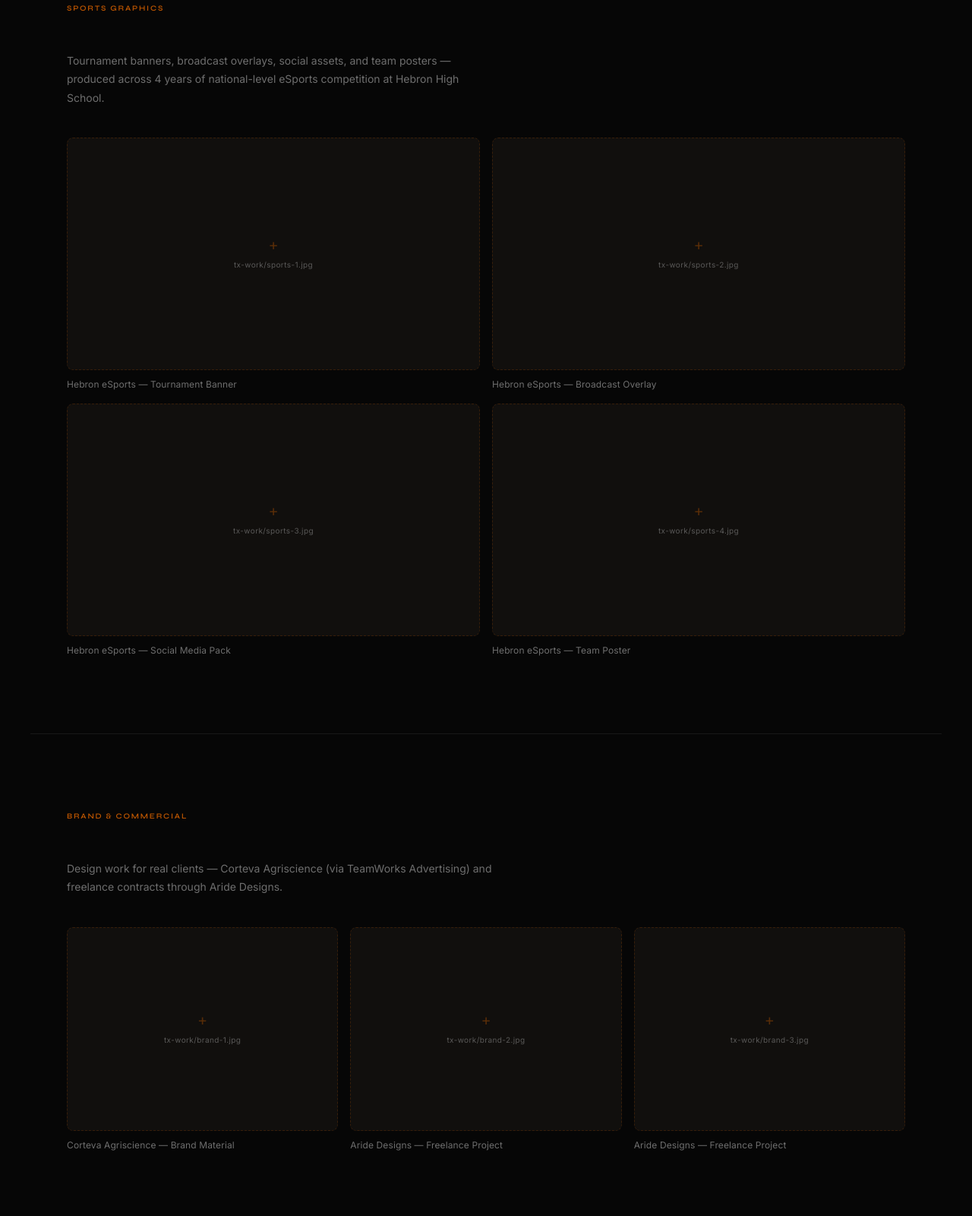
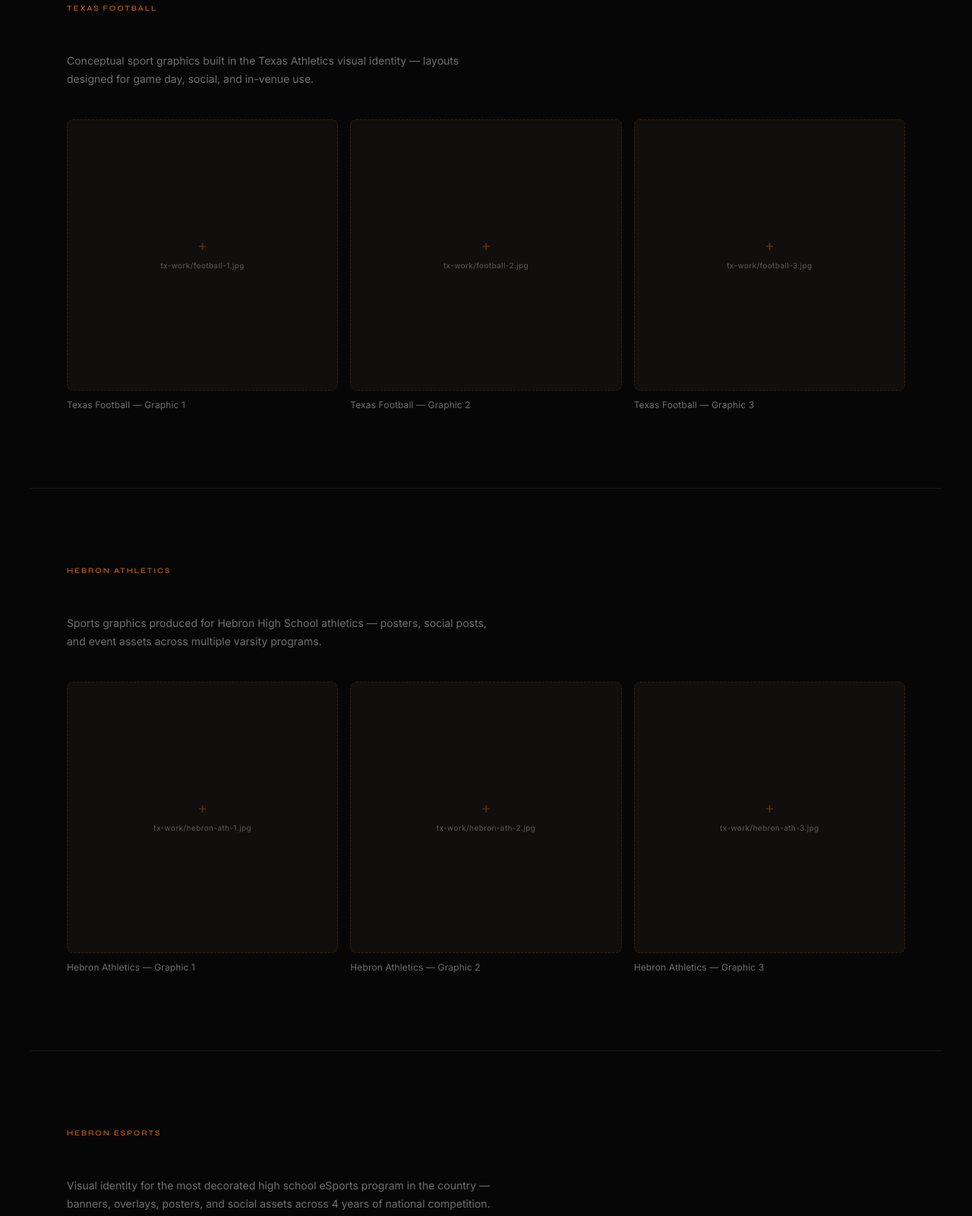
Before and after one commit to akshaykondala/portfolio, a website: page texas-athletics.html in a window 1280 px wide. Shown: the part 2521-4121 px from the top of the page at 76% size. Drawn offline with Linux system fonts and the light colour scheme.

Commit message:
add Texas Athletics nav/hero buttons; restructure application page work sections
Co-Authored-By: Claude Sonnet 4.6 <noreply@anthropic.com>

```diff
--- a/script.js
+++ b/script.js
@@ -55,6 +55,7 @@ const cursorEl = document.getElementById('heroCursor');
 const subEl    = document.getElementById('heroSub');
 const metaEl   = document.getElementById('heroMeta');
 const ctaEl    = document.getElementById('heroCta');
+const taBtnEl  = document.getElementById('heroBtnTA');
 const scrollEl = document.getElementById('heroScroll');
 
 function type(el, text, speed, onDone) {
@@ -76,7 +77,7 @@ setTimeout(() => {
     setTimeout(() => {
       cursorEl.style.display = 'none';
 
-      gsap.to([subEl, metaEl, ctaEl, scrollEl], {
+      gsap.to([subEl, metaEl, ctaEl, taBtnEl, scrollEl], {
         opacity: 1,
         y: 0,
         duration: 0.85,
--- a/texas-athletics.css
+++ b/texas-athletics.css
@@ -182,6 +182,7 @@ img { display: block; max-width: 100%; }
 }
 .ar-16-9 { aspect-ratio: 16 / 9; }
 .ar-4-3  { aspect-ratio: 4  / 3; }
+.ar-1-1  { aspect-ratio: 1; }
 
 .wph {
   position: absolute; inset: 0;
--- a/texas-athletics.html
+++ b/texas-athletics.html
@@ -13,16 +13,20 @@
     ║                                                              ║
     ║  1. Create a folder named  tx-work  next to this file        ║
     ║                                                              ║
-    ║  SPORTS GRAPHICS  (16:9 or wider landscape recommended)      ║
-    ║    tx-work/sports-1.jpg   Tournament banner / header         ║
-    ║    tx-work/sports-2.jpg   Broadcast overlay / stream art     ║
-    ║    tx-work/sports-3.jpg   Social media graphic               ║
-    ║    tx-work/sports-4.jpg   Team poster / promo asset          ║
+    ║  TEXAS FOOTBALL  (1000×1000 square)                          ║
+    ║    tx-work/football-1.jpg   Graphic 1                        ║
+    ║    tx-work/football-2.jpg   Graphic 2                        ║
+    ║    tx-work/football-3.jpg   Graphic 3                        ║
     ║                                                              ║
-    ║  BRAND & COMMERCIAL  (any aspect ratio)                      ║
-    ║    tx-work/brand-1.jpg    Corteva / TeamWorks project        ║
-    ║    tx-work/brand-2.jpg    Aride Designs — freelance          ║
-    ║    tx-work/brand-3.jpg    Aride Designs — freelance          ║
+    ║  HEBRON ATHLETICS  (1000×1000 square)                        ║
+    ║    tx-work/hebron-ath-1.jpg   Graphic 1                      ║
+    ║    tx-work/hebron-ath-2.jpg   Graphic 2                      ║
+    ║    tx-work/hebron-ath-3.jpg   Graphic 3                      ║
+    ║                                                              ║
+    ║  HEBRON ESPORTS  (1000×1000 square)                          ║
+    ║    tx-work/esports-1.jpg   Graphic 1                         ║
+    ║    tx-work/esports-2.jpg   Graphic 2                         ║
+    ║    tx-work/esports-3.jpg   Graphic 3                         ║
     ║                                                              ║
     ║  GAMING CONTENT  (16:9 recommended)                          ║
     ║    tx-work/gaming-1.jpg   Banner or channel art              ║
@@ -87,75 +91,100 @@
     </div>
   </div>
 
-  <!-- SPORTS GRAPHICS -->
+  <!-- TEXAS FOOTBALL -->
   <div class="ta-wrap">
-    <div class="sect-label ta-fade">Sports Graphics</div>
-    <p class="work-desc ta-fade">Tournament banners, broadcast overlays, social assets, and team posters — produced across 4 years of national-level eSports competition at Hebron High School.</p>
-    <div class="wgrid wgrid-2x2">
+    <div class="sect-label ta-fade">Texas Football</div>
+    <p class="work-desc ta-fade">Conceptual sport graphics built in the Texas Athletics visual identity — layouts designed for game day, social, and in-venue use.</p>
+    <div class="wgrid wgrid-3">
 
       <div class="wslot">
-        <div class="wslot-wrap ar-16-9">
-          <div class="wph"><span class="wph-icon">+</span><span class="wph-name">tx-work/sports-1.jpg</span></div>
-          <img src="./tx-work/sports-1.jpg" alt="Tournament banner" class="wimg" onerror="this.style.display='none'" />
+        <div class="wslot-wrap ar-1-1">
+          <div class="wph"><span class="wph-icon">+</span><span class="wph-name">tx-work/football-1.jpg</span></div>
+          <img src="./tx-work/football-1.jpg" alt="Texas Football graphic 1" class="wimg" onerror="this.style.display='none'" />
         </div>
-        <p class="wcap">Hebron eSports — Tournament Banner</p>
+        <p class="wcap">Texas Football — Graphic 1</p>
       </div>
 
       <div class="wslot">
-        <div class="wslot-wrap ar-16-9">
-          <div class="wph"><span class="wph-icon">+</span><span class="wph-name">tx-work/sports-2.jpg</span></div>
-          <img src="./tx-work/sports-2.jpg" alt="Broadcast overlay" class="wimg" onerror="this.style.display='none'" />
+        <div class="wslot-wrap ar-1-1">
+          <div class="wph"><span class="wph-icon">+</span><span class="wph-name">tx-work/football-2.jpg</span></div>
+          <img src="./tx-work/football-2.jpg" alt="Texas Football graphic 2" class="wimg" onerror="this.style.display='none'" />
         </div>
-        <p class="wcap">Hebron eSports — Broadcast Overlay</p>
+        <p class="wcap">Texas Football — Graphic 2</p>
       </div>
 
       <div class="wslot">
-        <div class="wslot-wrap ar-16-9">
-          <div class="wph"><span class="wph-icon">+</span><span class="wph-name">tx-work/sports-3.jpg</span></div>
-          <img src="./tx-work/sports-3.jpg" alt="Social media graphic" class="wimg" onerror="this.style.display='none'" />
+        <div class="wslot-wrap ar-1-1">
+          <div class="wph"><span class="wph-icon">+</span><span class="wph-name">tx-work/football-3.jpg</span></div>
+          <img src="./tx-work/football-3.jpg" alt="Texas Football graphic 3" class="wimg" onerror="this.style.display='none'" />
         </div>
-        <p class="wcap">Hebron eSports — Social Media Pack</p>
-      </div>
-
-      <div class="wslot">
-        <div class="wslot-wrap ar-16-9">
-          <div class="wph"><span class="wph-icon">+</span><span class="wph-name">tx-work/sports-4.jpg</span></div>
-          <img src="./tx-work/sports-4.jpg" alt="Team poster" class="wimg" onerror="this.style.display='none'" />
-        </div>
-        <p class="wcap">Hebron eSports — Team Poster</p>
+        <p class="wcap">Texas Football — Graphic 3</p>
       </div>
 
     </div>
   </div>
 
-  <!-- BRAND & COMMERCIAL -->
+  <!-- HEBRON ATHLETICS -->
   <div class="ta-wrap">
-    <div class="sect-label ta-fade">Brand & Commercial</div>
-    <p class="work-desc ta-fade">Design work for real clients — Corteva Agriscience (via TeamWorks Advertising) and freelance contracts through Aride Designs.</p>
+    <div class="sect-label ta-fade">Hebron Athletics</div>
+    <p class="work-desc ta-fade">Sports graphics produced for Hebron High School athletics — posters, social posts, and event assets across multiple varsity programs.</p>
     <div class="wgrid wgrid-3">
 
       <div class="wslot">
-        <div class="wslot-wrap ar-4-3">
-          <div class="wph"><span class="wph-icon">+</span><span class="wph-name">tx-work/brand-1.jpg</span></div>
-          <img src="./tx-work/brand-1.jpg" alt="Corteva brand work" class="wimg" onerror="this.style.display='none'" />
+        <div class="wslot-wrap ar-1-1">
+          <div class="wph"><span class="wph-icon">+</span><span class="wph-name">tx-work/hebron-ath-1.jpg</span></div>
+          <img src="./tx-work/hebron-ath-1.jpg" alt="Hebron Athletics graphic 1" class="wimg" onerror="this.style.display='none'" />
         </div>
-        <p class="wcap">Corteva Agriscience — Brand Material</p>
+        <p class="wcap">Hebron Athletics — Graphic 1</p>
       </div>
 
       <div class="wslot">
-        <div class="wslot-wrap ar-4-3">
-          <div class="wph"><span class="wph-icon">+</span><span class="wph-name">tx-work/brand-2.jpg</span></div>
-          <img src="./tx-work/brand-2.jpg" alt="Aride Designs project" class="wimg" onerror="this.style.display='none'" />
+        <div class="wslot-wrap ar-1-1">
+          <div class="wph"><span class="wph-icon">+</span><span class="wph-name">tx-work/hebron-ath-2.jpg</span></div>
+          <img src="./tx-work/hebron-ath-2.jpg" alt="Hebron Athletics graphic 2" class="wimg" onerror="this.style.display='none'" />
         </div>
-        <p class="wcap">Aride Designs — Freelance Project</p>
+        <p class="wcap">Hebron Athletics — Graphic 2</p>
       </div>
 
       <div class="wslot">
-        <div class="wslot-wrap ar-4-3">
-          <div class="wph"><span class="wph-icon">+</span><span class="wph-name">tx-work/brand-3.jpg</span></div>
-          <img src="./tx-work/brand-3.jpg" alt="Aride Designs project" class="wimg" onerror="this.style.display='none'" />
+        <div class="wslot-wrap ar-1-1">
+          <div class="wph"><span class="wph-icon">+</span><span class="wph-name">tx-work/hebron-ath-3.jpg</span></div>
+          <img src="./tx-work/hebron-ath-3.jpg" alt="Hebron Athletics graphic 3" class="wimg" onerror="this.style.display='none'" />
         </div>
-        <p class="wcap">Aride Designs — Freelance Project</p>
+        <p class="wcap">Hebron Athletics — Graphic 3</p>
+      </div>
+
+    </div>
+  </div>
+
+  <!-- HEBRON ESPORTS -->
+  <div class="ta-wrap">
+    <div class="sect-label ta-fade">Hebron eSports</div>
+    <p class="work-desc ta-fade">Visual identity for the most decorated high school eSports program in the country — banners, overlays, posters, and social assets across 4 years of national competition.</p>
+    <div class="wgrid wgrid-3">
+
+      <div class="wslot">
+        <div class="wslot-wrap ar-1-1">
+          <div class="wph"><span class="wph-icon">+</span><span class="wph-name">tx-work/esports-1.jpg</span></div>
+          <img src="./tx-work/esports-1.jpg" alt="Hebron eSports graphic 1" class="wimg" onerror="this.style.display='none'" />
+        </div>
+        <p class="wcap">Hebron eSports — Graphic 1</p>
+      </div>
+
+      <div class="wslot">
+        <div class="wslot-wrap ar-1-1">
+          <div class="wph"><span class="wph-icon">+</span><span class="wph-name">tx-work/esports-2.jpg</span></div>
+          <img src="./tx-work/esports-2.jpg" alt="Hebron eSports graphic 2" class="wimg" onerror="this.style.display='none'" />
+        </div>
+        <p class="wcap">Hebron eSports — Graphic 2</p>
+      </div>
+
+      <div class="wslot">
+        <div class="wslot-wrap ar-1-1">
+          <div class="wph"><span class="wph-icon">+</span><span class="wph-name">tx-work/esports-3.jpg</span></div>
+          <img src="./tx-work/esports-3.jpg" alt="Hebron eSports graphic 3" class="wimg" onerror="this.style.display='none'" />
+        </div>
+        <p class="wcap">Hebron eSports — Graphic 3</p>
       </div>
 
     </div>
```
Also changed, not shown: index.html (+2 -0 lines), styles.css (+39 -0 lines).
